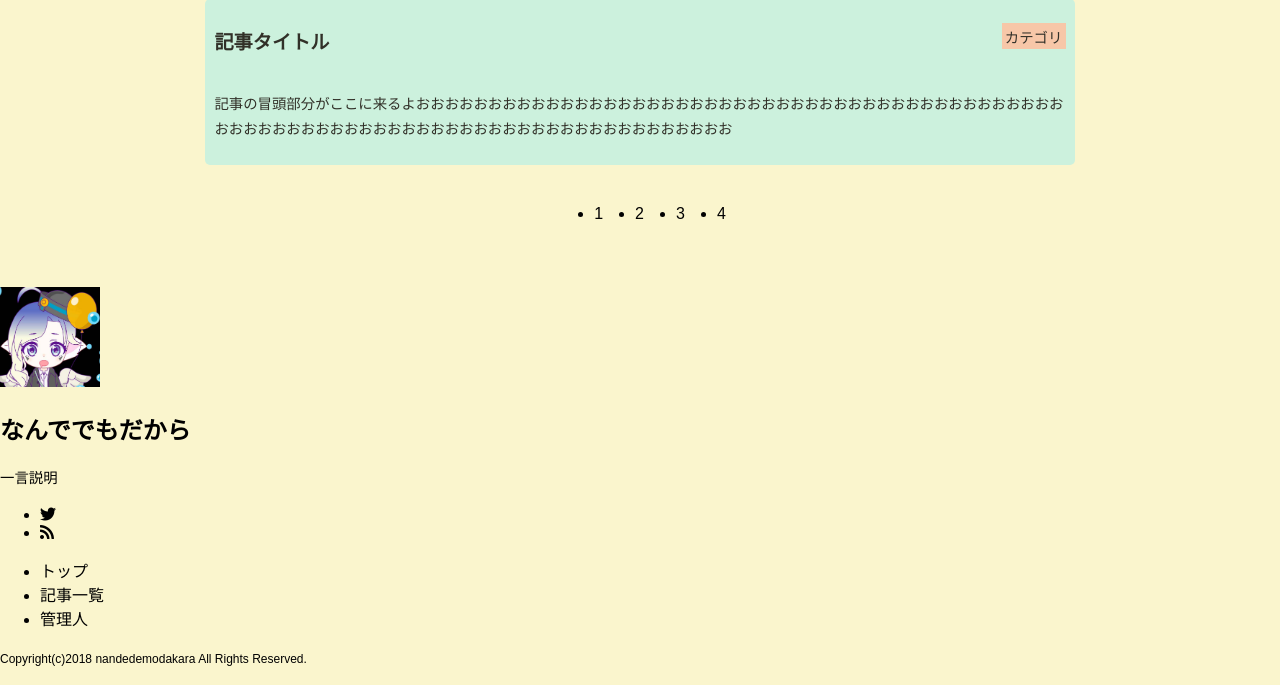
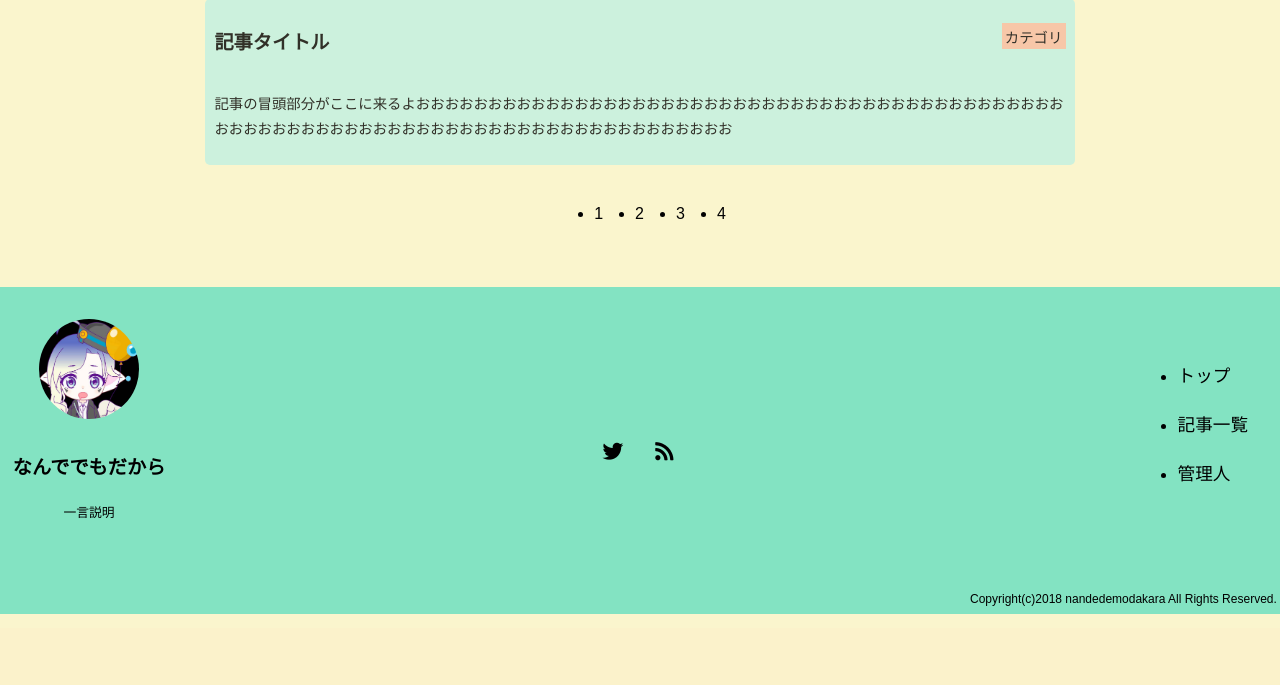
Before and after one commit to mihoijuin/Website_Career_media, a PHP site: page / in a window 1280 px wide. Shown: the part 2158-2843 px from the top of the page. After the commit the page ends 2772 px from the top, so only its background shows below. Run offline with PHP 8.4, Linux system fonts and the light colour scheme; some libraries are stand-ins or nearby versions.

Commit message:
フッターのcssを作成

```diff
--- a/css/style.css
+++ b/css/style.css
@@ -88,4 +88,40 @@ header {
         border-bottom: 0.0625rem solid black;
         cursor: pointer; }
 
+/* footer */
+footer {
+  background-color: #83E3C2; }
+  footer .footer-container {
+    display: flex;
+    justify-content: space-between;
+    align-items: center; }
+    footer .footer-container .footer-logo {
+      margin: 2rem .8rem;
+      text-align: center; }
+      footer .footer-container .footer-logo img {
+        border-radius: 50%;
+        margin-bottom: .8rem; }
+      footer .footer-container .footer-logo h1 {
+        font: bold 1.2rem uzura_font; }
+      footer .footer-container .footer-logo p {
+        padding-top: .4rem;
+        font-size: .8em; }
+    footer .footer-container .social ul {
+      display: flex;
+      margin: 3rem 3rem 0 0; }
+      footer .footer-container .social ul li {
+        display: inline-block;
+        font-size: 1.3rem;
+        margin-right: 2rem; }
+    footer .footer-container .footer-nav {
+      margin-right: 2rem; }
+      footer .footer-container .footer-nav li {
+        font-size: 1.1em;
+        margin-bottom: 1.5rem; }
+        footer .footer-container .footer-nav li:hover {
+          border-bottom: dotted 0.125rem #1c7e5c; }
+  footer .Copyright {
+    text-align: right;
+    padding: .2rem; }
+
 /*# sourceMappingURL=style.css.map */
--- a/css/style.scss
+++ b/css/style.scss
@@ -119,3 +119,52 @@
     }
   }
 }
+/* footer */
+footer {
+  background-color: $basic_color;
+  .footer-container {
+    display: flex;
+    justify-content: space-between;
+    align-items: center;
+    .footer-logo {
+      margin: 2rem .8rem;
+      text-align: center;
+      img {
+        border-radius: 50%;
+        margin-bottom: .8rem;
+      }
+      h1 {
+        font: bold 1.2rem uzura_font;
+      }
+      p {
+        padding-top: .4rem;
+        font-size: .8em;
+      }
+    }
+    .social {
+      ul {
+        display: flex;
+        margin:3rem 3rem 0 0;
+        li {
+          display: inline-block;
+          font-size: 1.3rem;
+          margin-right: 2rem;
+        }
+      }
+    }
+    .footer-nav {
+      margin-right: 2rem;
+      li {
+        font-size: 1.1em;
+        margin-bottom: 1.5rem;
+        &:hover {
+          border-bottom: dotted rem(2px) darken($basic_color, 40%);
+        }
+      }
+    }
+  }
+  .Copyright {
+    text-align: right;
+    padding: .2rem;
+  }
+}
```
Also changed, not shown: 1 other file.
